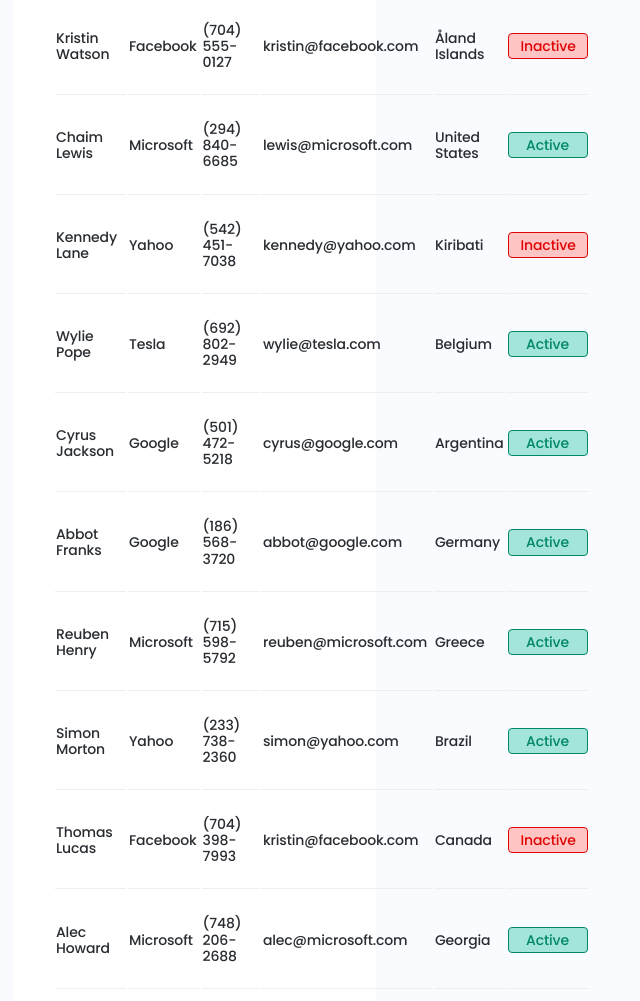
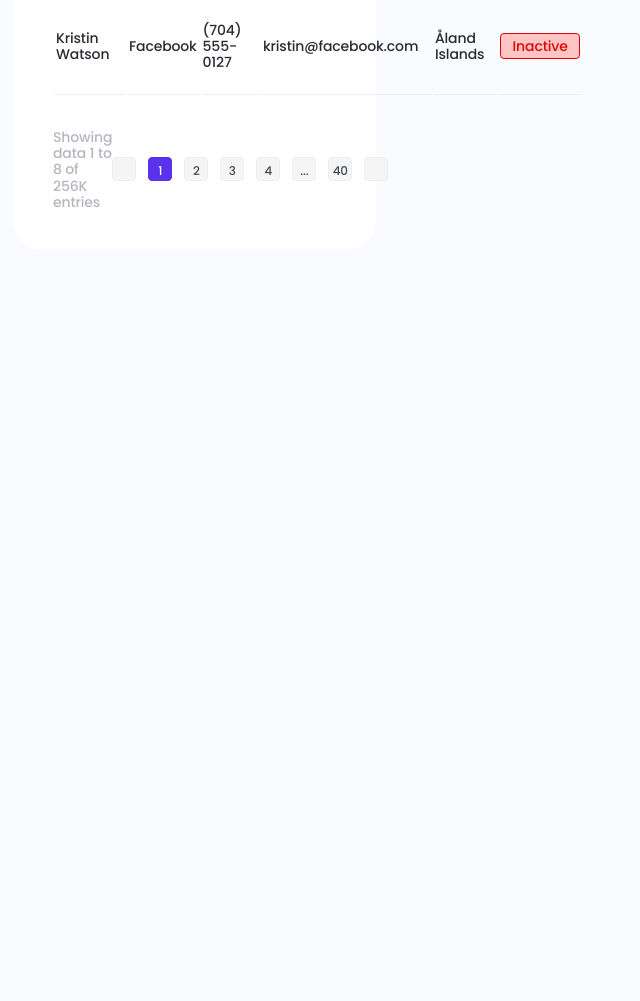
Before and after one commit to JustIrish/dashboard-markup, a website built with Parcel: page src/index.html in a window 1280 px wide. Shown: the part 1029-2030 px from the top of the page, without its empty margins (620-1260 px from the left). After the commit the page ends 1329 px from the top, so only its background shows below. Built offline with nearby package versions, Linux system fonts and the light colour scheme.

Commit message:
add pagination markup

```diff
--- a/src/data.json
+++ b/src/data.json
@@ -62,77 +62,5 @@
     "email": "kristin@facebook.com",
     "country": "Åland Islands",
     "status": false
-  },
-  {
-    "name": "Chaim Lewis",
-    "company": "Microsoft",
-    "phone": "(294) 840-6685",
-    "email": "lewis@microsoft.com",
-    "country": "United States",
-    "status": true
-  },
-  {
-    "name": "Kennedy Lane",
-    "company": "Yahoo",
-    "phone": "(542) 451-7038",
-    "email": "kennedy@yahoo.com",
-    "country": "Kiribati",
-    "status": false
-  },
-  {
-    "name": "Wylie Pope",
-    "company": "Tesla",
-    "phone": "(692) 802-2949",
-    "email": "wylie@tesla.com",
-    "country": "Belgium",
-    "status": true
-  },
-  {
-    "name": "Cyrus Jackson",
-    "company": "Google",
-    "phone": "(501) 472-5218",
-    "email": "cyrus@google.com",
-    "country": "Argentina",
-    "status": true
-  },
-  {
-    "name": "Abbot Franks",
-    "company": "Google",
-    "phone": "(186) 568-3720",
-    "email": "abbot@google.com",
-    "country": "Germany",
-    "status": true
-  },
-  {
-    "name": "Reuben Henry",
-    "company": "Microsoft",
-    "phone": "(715) 598-5792",
-    "email": "reuben@microsoft.com",
-    "country": "Greece",
-    "status": true
-  },
-  {
-    "name": "Simon Morton",
-    "company": "Yahoo",
-    "phone": "(233) 738-2360",
-    "email": "simon@yahoo.com",
-    "country": "Brazil",
-    "status": true
-  },
-  {
-    "name": "Thomas Lucas",
-    "company": "Facebook",
-    "phone": "(704) 398-7993",
-    "email": "kristin@facebook.com",
-    "country": "Canada",
-    "status": false
-  },
-  {
-    "name": "Alec Howard",
-    "company": "Microsoft",
-    "phone": "(748) 206-2688",
-    "email": "alec@microsoft.com",
-    "country": "Georgia",
-    "status": true
   }
 ]
--- a/src/partials/main.html
+++ b/src/partials/main.html
@@ -12,5 +12,28 @@
       </svg>
     </div>
     <table class="table"></table>
+    <div class="pagination">
+      <p class="pagination__text">Showing data 1 to 8 of 256K entries</p>
+      <div>
+        <ul class="pagination__list">
+          <li class="pagination__item">
+            <svg class="menu__chevron-right" width="8" height="12">
+              <use href="./images/icons.svg#icon-left-arrow"></use>
+            </svg>
+          </li>
+          <li class="pagination__item pagination__item--current">1</li>
+          <li class="pagination__item">2</li>
+          <li class="pagination__item">3</li>
+          <li class="pagination__item">4</li>
+          <li class="pagination__item">...</li>
+          <li class="pagination__item">40</li>
+          <li class="pagination__item">
+            <svg class="menu__chevron-right" width="8" height="12">
+              <use href="./images/icons.svg#icon-right-arrow"></use>
+            </svg>
+          </li>
+        </ul>
+      </div>
+    </div>
   </section>
 </main>
--- a/src/sass/base/_common.scss
+++ b/src/sass/base/_common.scss
@@ -2,7 +2,7 @@
 
 body {
   color: var(--primary-text-color);
-   background-color: var(--special-backgr-color);
+  background-color: var(--special-backgr-color);
 
   font-family: 'Poppins', sans-serif;
   font-size: 14px;
@@ -11,6 +11,6 @@
 }
 
 main {
-
   padding-top: 15px;
+  padding-bottom: 50px;
 }
--- a/src/sass/layout/_main.scss
+++ b/src/sass/layout/_main.scss
@@ -49,6 +49,7 @@
 .table {
   width: 100%;
   margin-top: 16px;
+  margin-bottom: 32px;
 
   th,
   td {
@@ -85,3 +86,37 @@
   border: 1px solid var(--btn-active-text-color);
   background: var(--btn-active-backgr-color);
 }
+
+.pagination {
+  display: flex;
+  align-items: center;
+  justify-content: space-between;
+}
+
+.pagination__text {
+  color: var(--second-text-color);
+}
+
+.pagination__list {
+  display: flex;
+  align-items: center;
+  gap: 12px;
+}
+
+.pagination__item {
+  width: 24px;
+  height: 24px;
+  padding: 6px 0;
+  text-align: center;
+  border-radius: 4px;
+  color: var(--pagination-text-color);
+  font-size: 12px;
+  border: 1px solid var(--detail-color);
+  background-color: var(--pagination-backgr-color);
+}
+
+.pagination__item--current {
+  border: 1px solid var(--accent-color);
+  background: var(--accent-color);
+  color: #ffffff;
+}
```
Also changed, not shown: src/images/icons.svg.
